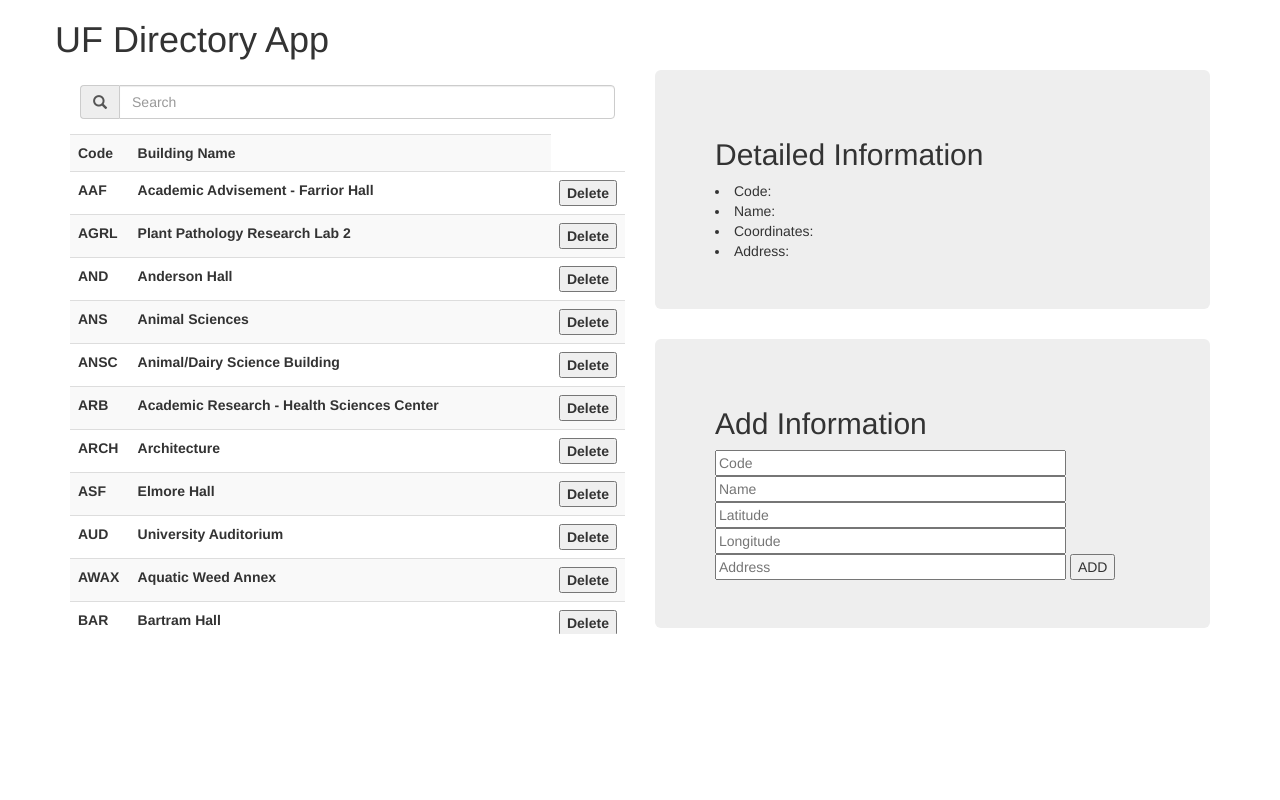
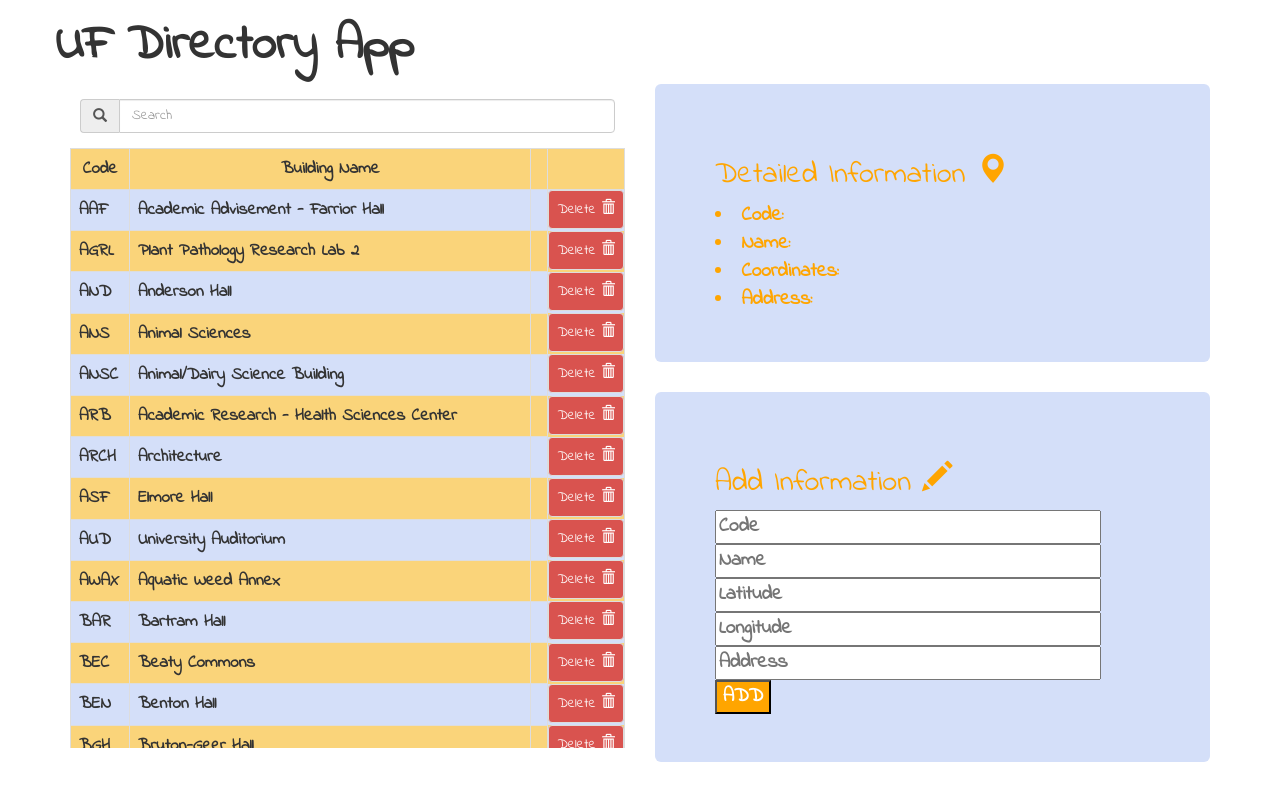
Before and after one commit to GuangyuZhu1026/Bootcamp-Assignment-2, a plain HTML site: page index.html in a window 1280 px wide. Drawn offline with nearby package versions, Linux system fonts and the light colour scheme.

Commit message:
edited css

```diff
--- a/index.html
+++ b/index.html
@@ -5,6 +5,8 @@
     Because we are linking to CSS, we use the rel attribute with a value of stylesheet to specify their relationship.
     the href (or hyperlink reference) attribute is used to identify the location, or path, of the CSS file.
     -->
+
+    <link href="https://fonts.googleapis.com/css?family=Indie+Flower" rel="stylesheet">
     <link rel="stylesheet" href="https://maxcdn.bootstrapcdn.com/bootstrap/3.3.5/css/bootstrap.min.css">
     <link rel="stylesheet" href="style.css"> <!-- this is include style.css file that we created -->
   </head>
@@ -26,11 +28,12 @@
             <input type="text" class="form-control" placeholder="Search" ng-model = "searchText">
 
           </div>
-          <div class="tableWrapper">
-            <table class="table table-striped table-hover">
+          <div class="table">
+            <table class="table table-bordered table-hover">
               <tr>
-                <th>Code</th>
-                <th>Building Name</th>
+                <th class="text-center">Code</th>
+                <th class="text-center">Building Name</th>
+                <th></th>
                 <th></th>
               </tr>
               <!-- Fill in the rest of the table:
@@ -43,7 +46,7 @@
                   <th >{{object.name}}</th>
                   <th></th>
                   <!-- remove deteled items-->
-                  <th><input type = "button" value="Delete" ng-click = "deleteListing(object)"</th>
+                  <th href="#" class="btn btn-danger" ng-click = "deleteListing(object)"> Delete <span class="glyphicon glyphicon-trash"></span></th>
                 </tr>
               </div>
             </table>
@@ -54,7 +57,7 @@
 
         <div class="col-md-6">
           <div class="jumbotron">
-            <h2>Detailed Information</h2>
+            <h2>Detailed Information <span class="glyphicon glyphicon-map-marker"></span> </h2>
             <!-- Include a way to display detailed information about an individual listing:
                    * consider how to use ng-click within the the table to implement this feature-->
              <li> Code: {{details.code}}</li>
@@ -63,35 +66,39 @@
              <li> Address: {{details.address}}</li>
 
           </div>
-        </div>
 
           <!-- Write an HTML form that adds new listings to the directory -->
-        <div class="col-md-6">
+
             <div class="jumbotron">
-            <h2>Add Information</h2>
+              <h2>Add Information <span class="glyphicon glyphicon-pencil"></span> </h2>
               <form name="Add Information" ng-submit="addListing()">
                  <input type="text" size="40" placeholder="Code"
-               ng-model="listings.newcode">
+                 ng-model="listings.newcode" required="">
                  <input type="text" size="40" placeholder="Name"
-               ng-model="listings.newname">
+                 ng-model="listings.newname" required="">
                  <input type="text" size="40" placeholder="Latitude"
-               ng-model="listings.newlatitude">
+                 ng-model="listings.newlatitude"required="">
                  <input type="text" size="40" placeholder="Longitude"
-               ng-model="listings.newlongitude">
+                 ng-model="listings.newlongitude" required="">
                  <input type="text" size="40" placeholder="Address"
-               ng-model="listings.newaddress">
-               <input type="submit" value="ADD">
+                 ng-model="listings.newaddress " required="">
+                 <input type="submit" class="button" value="ADD">
               </form>
             </div>
         </div>
 
       </div>
     </div>
-    <script src="https://ajax.googleapis.com/ajax/libs/jquery/2.1.4/jquery.min.js"></script>
-    <script src="https://maxcdn.bootstrapcdn.com/bootstrap/3.3.5/js/bootstrap.min.js" integrity="sha512-K1qjQ+NcF2TYO/eI3M6v8EiNYZfA95pQumfvcVrTHtwQVDG+aHRqLi/ETn2uB+1JqwYqVG3LIvdm9lj6imS/pQ==" crossorigin="anonymous"></script>
+    <script src="https://ajax.googleapis.com/ajax/libs/jquery/2.1.3/jquery.min.js"></script>
+    <script src="https://maxcdn.bootstrapcdn.com/bootstrap/3.3.5/js/bootstrap.min.js"></script>
     <script src="https://code.angularjs.org/1.4.3/angular.js"></script>
     <script src="app.js"></script>
     <script src="listingController.js"></script>
     <script src="listingFactory.js"></script>
+
+    <script src="https://code.jquery.com/jquery-3.2.1.slim.min.js" integrity="sha384-KJ3o2DKtIkvYIK3UENzmM7KCkRr/rE9/Qpg6aAZGJwFDMVNA/GpGFF93hXpG5KkN" crossorigin="anonymous"></script>
+    <script src="https://cdnjs.cloudflare.com/ajax/libs/popper.js/1.11.0/umd/popper.min.js" integrity="sha384-b/U6ypiBEHpOf/4+1nzFpr53nxSS+GLCkfwBdFNTxtclqqenISfwAzpKaMNFNmj4" crossorigin="anonymous"></script>
+    <script src="https://maxcdn.bootstrapcdn.com/bootstrap/4.0.0-beta/js/bootstrap.min.js" integrity="sha384-h0AbiXch4ZDo7tp9hKZ4TsHbi047NrKGLO3SEJAg45jXxnGIfYzk4Si90RDIqNm1" crossorigin="anonymous"></script>
+
    </body>
 </html>
--- a/listingController.js
+++ b/listingController.js
@@ -12,8 +12,12 @@ angular.module('listings').controller('ListingsController', ['$scope', 'Listings
     $scope.addListing = function() {
       $scope.listings.push({code: $scope.listings.newcode, name: $scope.listings.newname,
       coordinates: {latitude: $scope.listings.newlatitude, longitude: $scope.listings.newlongitude},
-      address: $scope.listings.newaddress
-    });
+      address: $scope.listings.newaddress });
+      $scope.listings.newcode = "";
+      $scope.listings.newname = "";
+      $scope.listings.newlatitude = "";
+      $scope.listings.newlongitude = "";
+      $scope.listings.newaddress = "";
     };
 
     $scope.deleteListing = function(index) {
--- a/style.css
+++ b/style.css
@@ -1,8 +1,37 @@
 #searchBar {
   margin: 15px 10px;
+  font-family: 'Indie Flower', cursive;
+}
+.button{
+  background-color: orange;
+  color: white;
 }
 
-.tableWrapper {
-  max-height: 500px;
+.table {
+  max-height: 600px;
   overflow: auto;
+  font-size: 110%;
+  font-family: 'Indie Flower', cursive;
 }
+
+.table tr:nth-child(even) {
+    background-color: #D4DFF9;
+}
+
+.table tr:nth-child(odd) {
+    background-color: #FAD47A;
+}
+
+.jumbotron{
+  font-size: 140%;
+  font-weight: bold;
+  background-color: #D4DFF9;
+  color: orange;
+  font-family: 'Indie Flower', cursive;
+}
+
+h1{
+  font-weight: 900;
+  font-size: 350%;
+  font-family: 'Indie Flower', cursive;
+}
```
Lines whose indentation alone changed are shown as unchanged.
